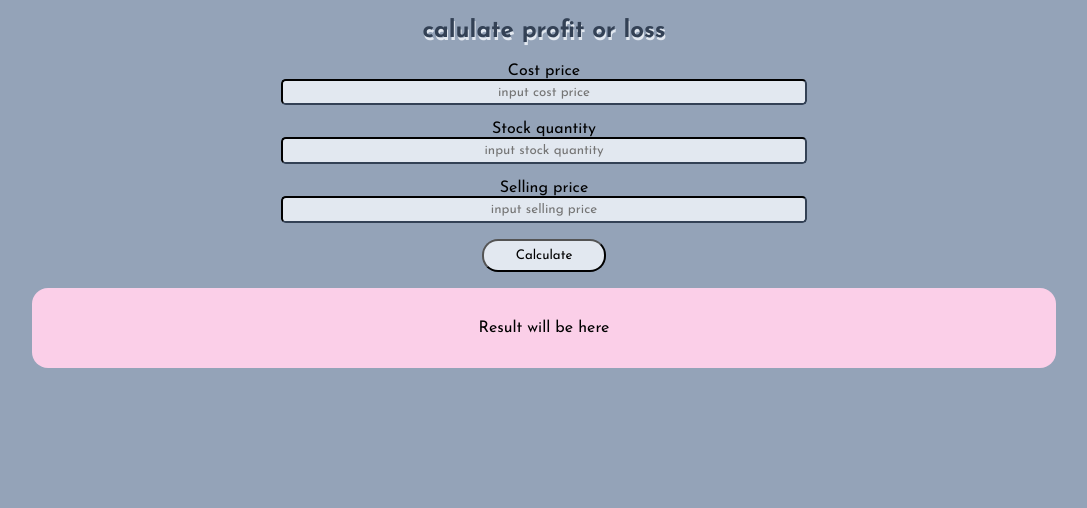
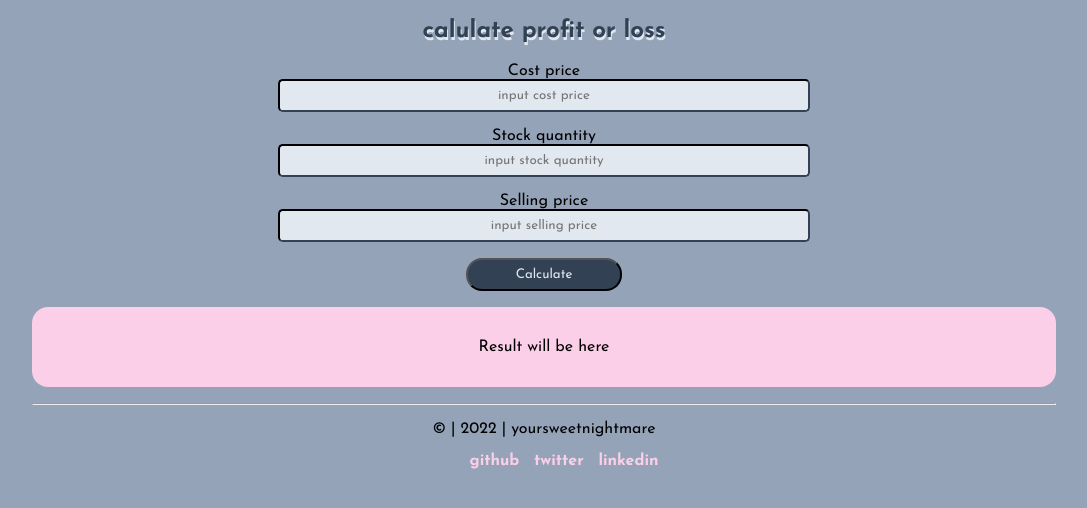
Before and after one commit to Rakezt/StockMarket-profitOrLoss, a plain HTML site: page index.html in a window 1280 px wide. Shown: the part 56-564 px from the top of the page, without its empty margins (96-1183 px from the left). Drawn offline with Linux system fonts and the light colour scheme.

Commit message:
update style

```diff
--- a/index.html
+++ b/index.html
@@ -17,7 +17,16 @@
         <label for="stock-price">Stock quantity <input class="stock-price" type="text" placeholder="input stock quantity"></label>
         <label for="selling-price">Selling price <input class="selling-price" type="text" placeholder="input selling price"></label>
         <button class="calculate-btn">Calculate</button>
-        <p class="output">Result will be here</p>
+        <p class="output">Result will be here</p><hr>
+        <footer>
+            <p>© | 2022 | yoursweetnightmare</p>
+            <ul class="list-non-bullet">
+                <li class="list-item-inline" ><a class="link" href="https://github.com/Rakezt">github</a> </li>
+                <li class="list-item-inline"><a class="link"
+                    href="https://twitter.com/LRakeshSingh">twitter</a></li>
+                <li class="list-item-inline" ><a class="link" href="https://www.linkedin.com/in/lrakeshsingh/">linkedin</a></li>
+             </ul>
+           </footer>
     </div>
     <script src="script.js"></script>
 
--- a/style.css
+++ b/style.css
@@ -29,24 +29,35 @@ input{
     margin-bottom: 1rem;
     border-radius: 0.3rem;
     border-color: var(--secondary-color);
-}
-
-
-input{
-    padding: 0.3rem;
+    padding: 0.5rem;
     width: 50%;
     font-family: 'Josefin Sans', sans-serif;
     background-color: var(--off-white);
 }
+
 button{
     border-radius: 1rem;
-    padding: 0.5rem 2rem;
+    padding: 0.5rem 3rem;
     cursor: pointer;
     font-family: 'Josefin Sans', sans-serif;
-    background-color: var(--off-white);
+    background-color: var(--secondary-color);
+    color: var(--off-white);
 }
 .output{
     background-color: var(--out-color);
     padding: 2rem;
     border-radius: 1rem;
 }
+.list-non-bullet{
+    list-style: none;
+}
+.list-item-inline{
+    display: inline;
+    padding: 0.3rem;
+}
+.link{
+    text-decoration: none;
+    color: var(--out-color);
+    cursor: pointer;
+    font-weight: bold;
+}
```
